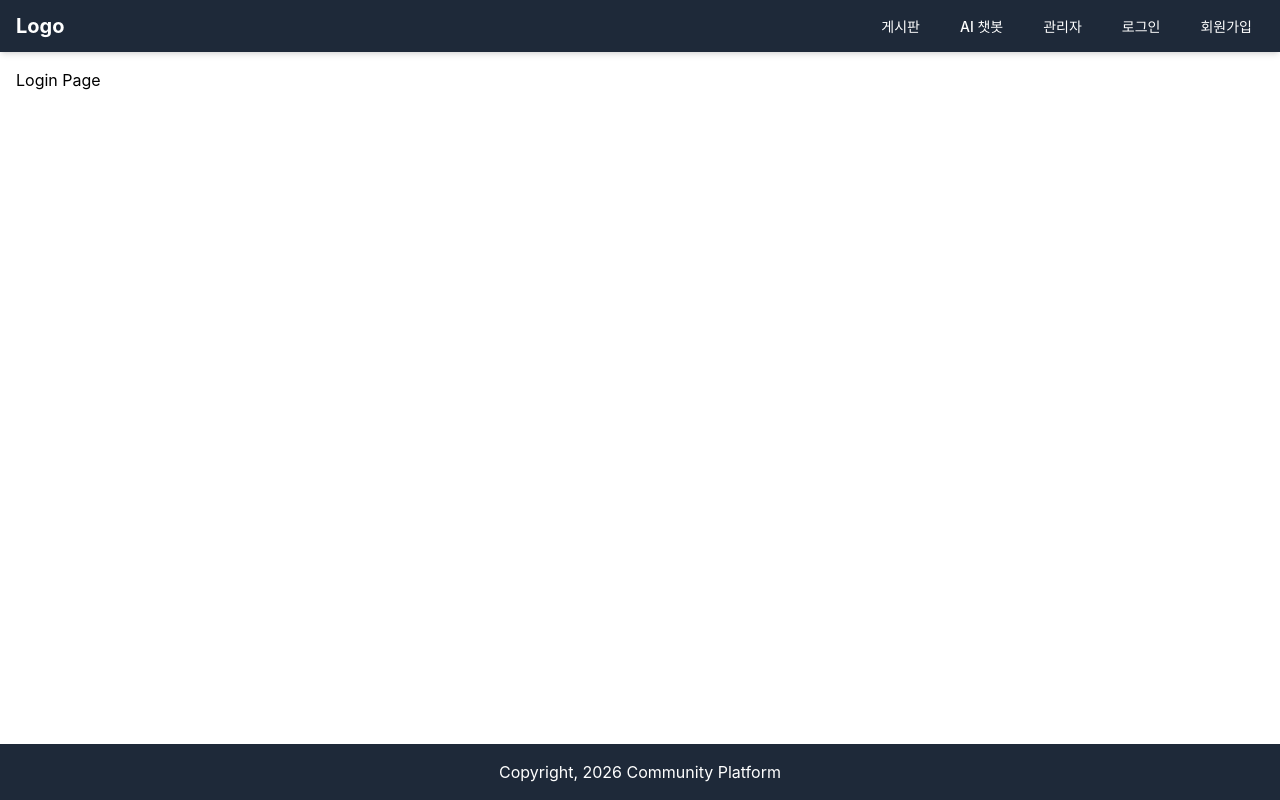
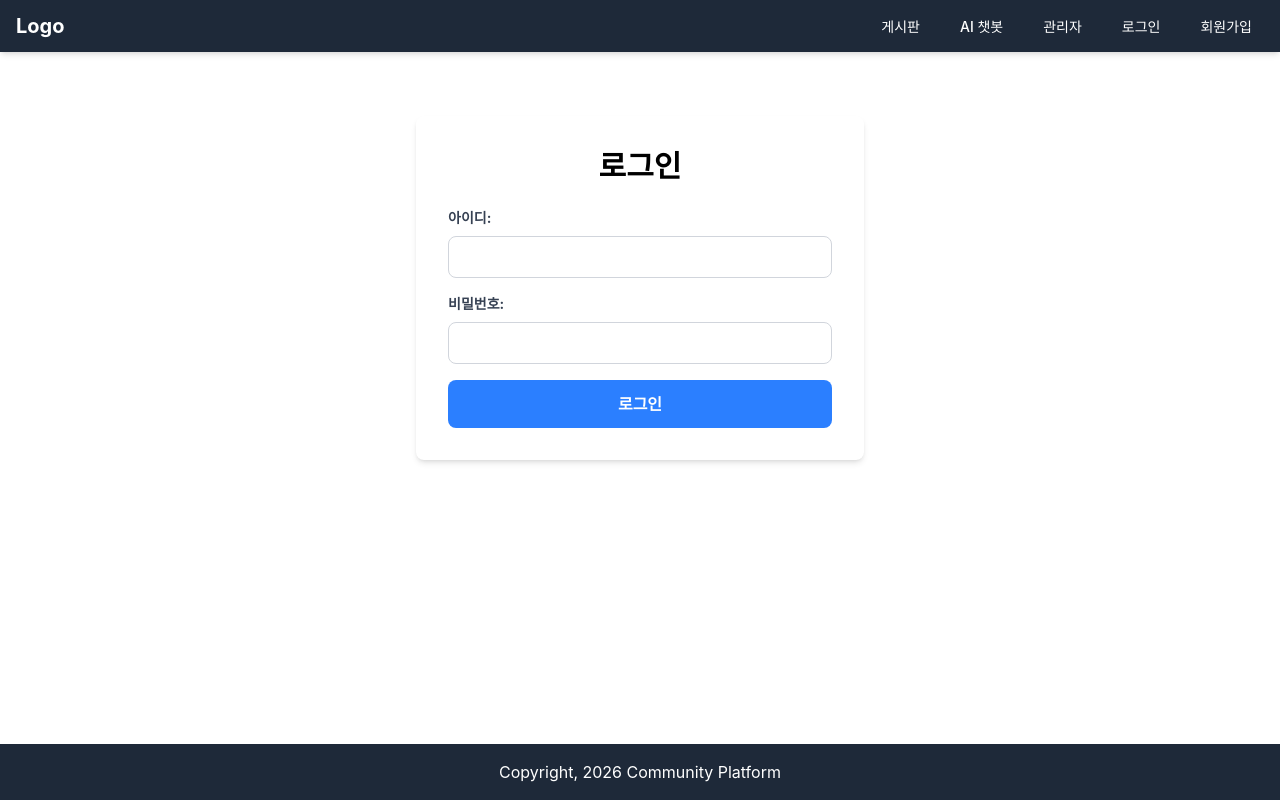
Before and after one commit to ryukh1129/community_fe, a React (Vite) app: page /login in a window 1280 px wide. Built offline with nearby package versions, Linux system fonts and the light colour scheme.

Commit message:
feat: 로그인 기능 구현

```diff
--- a/src/apis/features/auth.jsx
+++ b/src/apis/features/auth.jsx
@@ -3,3 +3,7 @@ import apiClient from "../api-client";
 export const signup = (userData) => {
     return apiClient.post("/auth/signup", userData);
 }
+
+export const login = (userData) => {
+    return apiClient.post("/auth/login", userData);
+}
--- a/src/pages/auth/LoginPage.jsx
+++ b/src/pages/auth/LoginPage.jsx
@@ -1,7 +1,96 @@
+import { useState } from 'react';
+import { useNavigate } from 'react-router-dom';
+import { login } from '../../apis/features/auth';
+
 function LoginPage() {
+    const [formData, setFormData] = useState({
+        username: '',
+        password: ''
+    });
+    const [error, setError] = useState('');
+    const navigate = useNavigate();
+
+    const handleChange = (e) => {
+        const { name, value } = e.target;
+        setFormData({
+            ...formData,
+            [name]: value
+        });
+        if (error) setError('');
+    };
+
+    const handleLogin = async (e) => {
+        e.preventDefault();
+
+        try {
+            const response = await login(formData);
+            // Store JWT in localStorage
+            localStorage.setItem('accessToken', response.data.accessToken);
+
+            alert('로그인 성공!');
+            navigate('/');
+            window.location.reload();
+
+        } catch (err) {
+            setError('아이디 또는 비밀번호를 확인해주세요.');
+            console.error('Login failed:', err);
+        }
+    };
+
     return (
-        <div>Login Page</div>
-    )
+        <main className="flex items-center justify-center py-12 px-4">
+            <div className="w-full max-w-md bg-white rounded-lg shadow-md p-8">
+                <h1 className="text-3xl font-bold text-center mb-6">로그인</h1>
+                <form onSubmit={handleLogin} className="space-y-4">
+                    <div>
+                        <label
+                            htmlFor="login-username"
+                            className="block text-gray-700 text-sm font-bold mb-2"
+                        >
+                            아이디:
+                        </label>
+                        <input
+                            type="text"
+                            id="login-username"
+                            name="username"
+                            className="w-full px-3 py-2 border border-gray-300 rounded-lg focus:outline-none focus:ring-2 focus:ring-blue-500"
+                            value={formData.username}
+                            onChange={handleChange}
+                            required
+                        />
+                    </div>
+                    <div>
+                        <label
+                            htmlFor="login-password"
+                            className="block text-gray-700 text-sm font-bold mb-2"
+                        >
+                            비밀번호:
+                        </label>
+                        <input
+                            type="password"
+                            id="login-password"
+                            name="password" // name 속성 필수
+                            className="w-full px-3 py-2 border border-gray-300 rounded-lg focus:outline-none focus:ring-2 focus:ring-blue-500"
+                            value={formData.password}
+                            onChange={handleChange}
+                            required
+                        />
+                    </div>
+                    <button
+                        type="submit"
+                        className="w-full py-3 bg-blue-500 text-white font-bold rounded-lg hover:bg-blue-600"
+                    >
+                        로그인
+                    </button>
+                </form>
+                {error && (
+                    <div className="mt-4 p-4 rounded-md text-center bg-red-100 text-red-700" role="alert">
+                        {error}
+                    </div>
+                )}
+            </div>
+        </main>
+    );
 }
 
 export default LoginPage;
```
